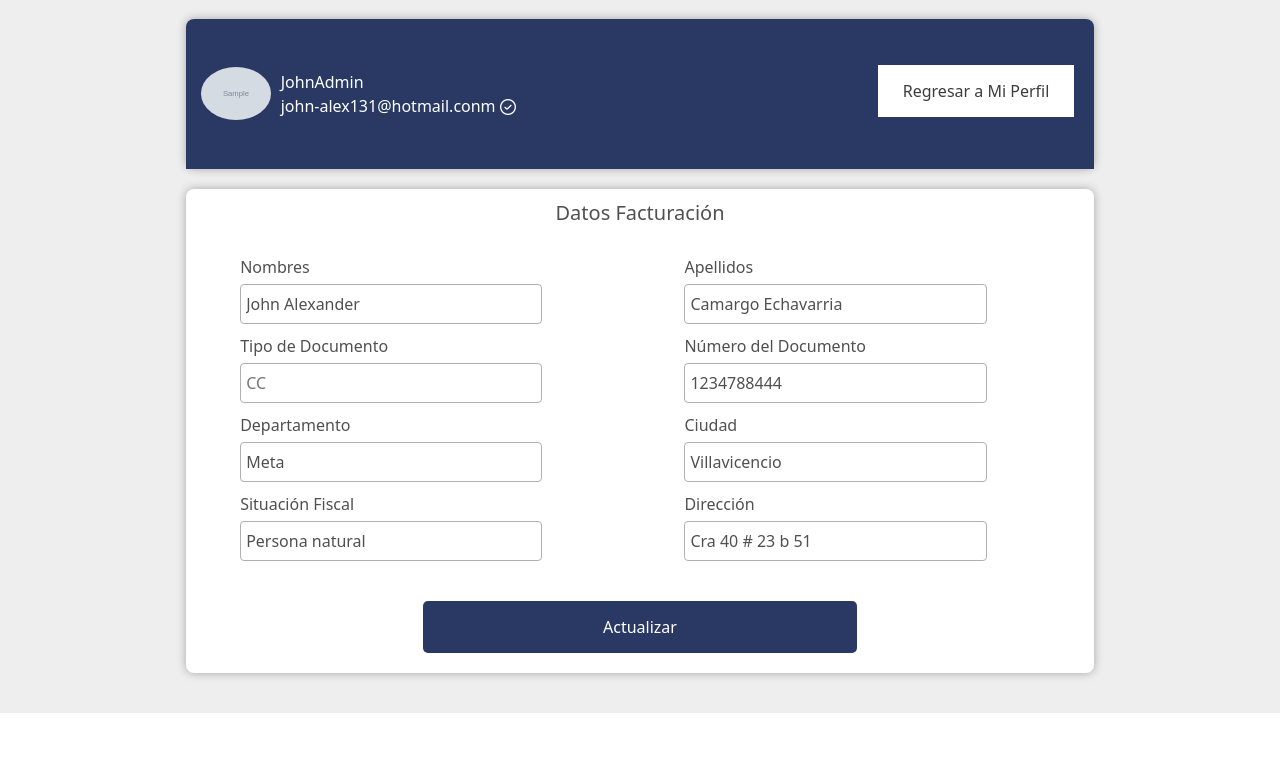
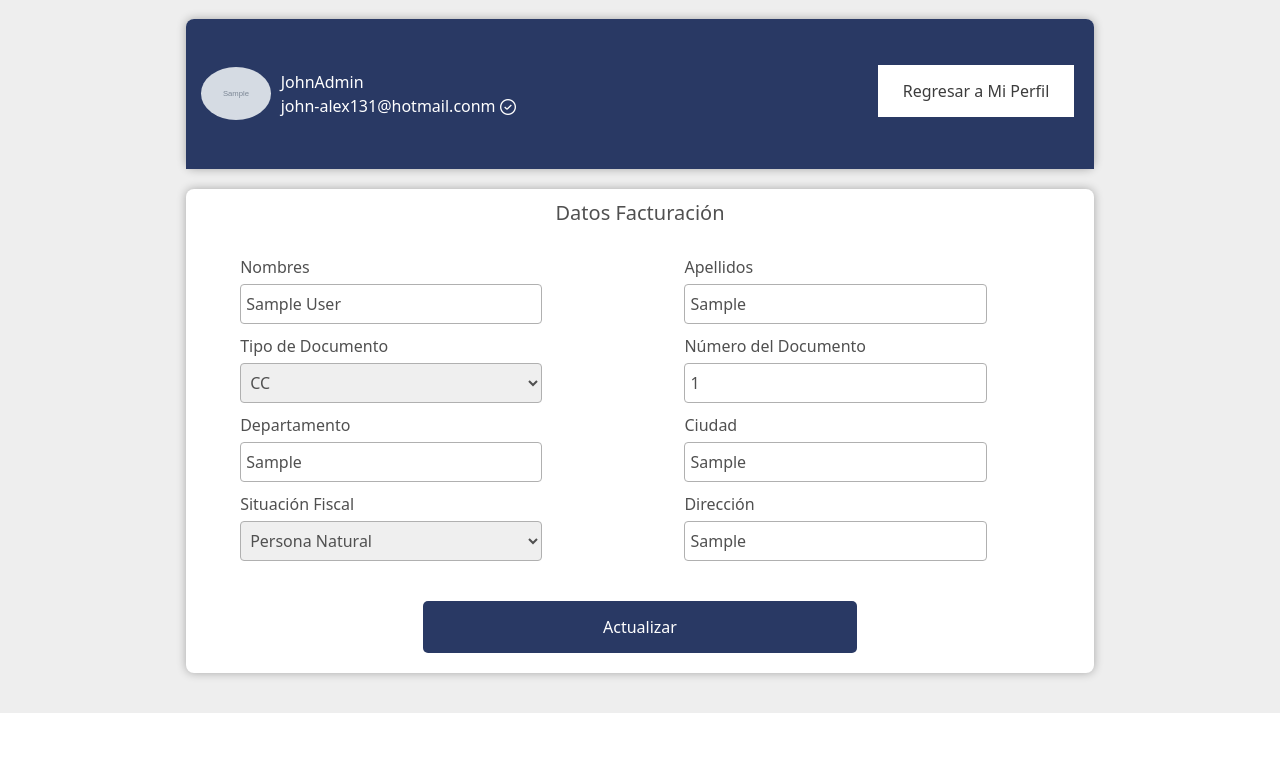
Before and after one commit to JohnCamargo97/VueloYA, a Django app: page /users/perfil/facturacion/editar/1 in a window 1280 px wide. Shown: the part 135-894 px from the top of the page. Run offline with Django 4.2, Linux system fonts and the light colour scheme; a user stored in the database is signed in; data comes from the database, SQL or seed files in the repository; tables that the repository leaves empty hold one stand-in row (values such as "Sample post"); grey boxes marked "Sample" are stand-in pictures.

Commit message:
AC - Borrar facturacion, mejora edicion y creacion factos

```diff
--- a/VueloYA/settings.py
+++ b/VueloYA/settings.py
@@ -136,4 +136,4 @@ AUTHENTICATION_BACKENDS = [
    'django.contrib.auth.backends.ModelBackend',
 ]
 
-ALLOWED_HOSTS = ['192.168.20.20', '127.0.0.1', 'localhost']
+ALLOWED_HOSTS = ['192.168.20.28', '192.168.20.20', '127.0.0.1', 'localhost']
--- a/lib/templates/paginas/resumen.html
+++ b/lib/templates/paginas/resumen.html
@@ -10,4 +10,5 @@
     <small><a href="{% url 'home' %}" style="color: rgb(90, 90, 90);">Regresar al inicio</a></small>
 </div>
 
+
 {% endblock %}
--- a/users/templates/users/facturacion.html
+++ b/users/templates/users/facturacion.html
@@ -7,7 +7,6 @@
 {% block contenido %}
 
 {{form}}
-
 <div class="container-fluid" style="background-color: #eeeeee;">
 
     <div class="container hh-h">
@@ -47,36 +46,40 @@
                             <div class="cc-c">
 
                                 <label class="label-datos-facturacion" for="id_nombre">Nombres</label>
-                                <input class="input-datos-facturacion" type="text" name="nombre" value="John Alexander" maxlength="40" required="" id="id_nombre">
+                                <input class="input-datos-facturacion" type="text" name="nombre" value="{{ form.nombre.value }}" maxlength="40" required="" id="id_nombre">
 
                                 <label class="label-datos-facturacion" for="id_tipoDeDocumento">Tipo de Documento</label>
-                                <input class="input-datos-facturacion" list="tipoDeDocumento" type="text" name="tipoDeDocumento"  maxlength="40" autocomplete="off" placeholder="CC" id="id_tipoDeDocumento">
-                                <datalist id="tipoDeDocumento">
-                                    <option value="Cédula"></option>
-                                    <option value="Tarjeta de Identidad"></option>
-                                </datalist>
+                                <select class="input-datos-facturacion" name="tipoDeDocumento" required id="id_tipoDeDocumento">
+                                    <option value="">---------</option>
+                                    <option value="CC" selected>CC</option>
+                                    <option value="TI">TI</option>
+                                    <option value="Pasaporte">Pasaporte</option>
+                                </select>
 
                                 <label class="label-datos-facturacion" for="id_departamento">Departamento</label>
-                                <input class="input-datos-facturacion" type="text" name="departamento" value="Meta" maxlength="40" required="" id="id_departamento">
+                                <input class="input-datos-facturacion" type="text" name="departamento" value="{{ form.departamento.value }}" maxlength="40" required="" id="id_departamento">
 
                                 <label class="label-datos-facturacion" for="id_situacionFiscal">Situación Fiscal</label>
-                                <input class="input-datos-facturacion" type="text" name="situacionFiscal" value="Persona natural" maxlength="40" required="" id="id_situacionFiscal">
-
+                                <select class="input-datos-facturacion" name="situacionFiscal" required id="id_situacionFiscal">
+                                    <option value="">---------</option>
+                                    <option selected value="Persona Natural">Persona Natural</option>
+                                    <option value="Persona Juridica">Persona Juridica</option>
+                                </select>
                             </div>
 
                             <div class="bb-b">
 
                                 <label class="label-datos-facturacion" for="id_apellido">Apellidos</label>
-                                <input class="input-datos-facturacion" type="text" name="apellido" value="Camargo Echavarria" maxlength="40" required="" id="id_apellido">
+                                <input class="input-datos-facturacion" type="text" name="apellido" value="{{ form.apellido.value }}" maxlength="40" required="" id="id_apellido">
 
                                 <label class="label-datos-facturacion" for="id_nDocumento">Número del Documento</label>
-                                <input class="input-datos-facturacion" type="text" name="nDocumento" value="1234788444" required="" id="id_nDocumento">
+                                <input class="input-datos-facturacion" type="text" name="nDocumento" value="{{ form.nDocumento.value }}" required="" id="id_nDocumento">
 
                                 <label class="label-datos-facturacion" for="id_ciudad">Ciudad</label>
-                                <input class="input-datos-facturacion" type="text" name="ciudad" value="Villavicencio" maxlength="40" required="" id="id_ciudad">
+                                <input class="input-datos-facturacion" type="text" name="ciudad" value="{{ form.ciudad.value }}" maxlength="40" required="" id="id_ciudad">
 
                                 <label class="label-datos-facturacion" for="id_direccion">Dirección</label>
-                                <input class="input-datos-facturacion" type="text" name="direccion" value="Cra 40 # 23 b 51" maxlength="40" required="" id="id_direccion">
+                                <input class="input-datos-facturacion" type="text" name="direccion" value="{{ form.direccion.value }}" maxlength="40" required="" id="id_direccion">
 
                             </div>
 
--- a/users/templates/users/perfil_user.html
+++ b/users/templates/users/perfil_user.html
@@ -98,7 +98,7 @@
 
                             <a class="boton-facturacion-editar" href="{% url 'facturacion_editar' facto.pk %}">Editar</a>
 
-                            <a class="boton-facturacion-borrar"href="{% url 'facturacion_borrar' %}">Borrar</a>
+                            <a class="boton-facturacion-borrar"href="{% url 'facturacion_borrar' facto.pk %}">Borrar</a>
 
                         </div>
 
--- a/users/urls.py
+++ b/users/urls.py
@@ -12,6 +12,6 @@ urlpatterns = [
     path('perfil/personal-info', views.personal_info, name='personal-info'),
     path('perfil/facturacion/crear', views.facturacion_crear , name='facturacion_crear'),
     path('perfil/facturacion/editar/<int:pk>', views.facturacion_editar , name='facturacion_editar'),
-    path('perfil/facturacion/borrar', views.facturacion_borrar , name='facturacion_borrar'),
+    path('perfil/facturacion/borrar/<int:pk>', views.facturacion_borrar , name='facturacion_borrar'),
 
 ]
--- a/users/views.py
+++ b/users/views.py
@@ -117,29 +117,24 @@ def facturacion_editar(request, pk):
                     print ('not valid')
             else:
                 fact_form = userFactForm(instance=facto)
+                print(fact_form)
 
             context = {
                 'form' : fact_form,
             }
             return render (request, 'users/facturacion.html', context)
         else:
-            redirect('perfil_user')
+            return redirect('perfil_user')
     else:
-        redirect('home')
+        return redirect('home')
 
-def facturacion_borrar(request):
-    if request.method == "POST":
-        fact_form = userFactForm(request.POST)
-
-        if fact_form.is_valid():
-            fact_form.save()
+def facturacion_borrar(request, pk):
+    if request.user.is_authenticated:
+        facto = get_object_or_404(userFacturacion, id= pk)
+        if request.user.username == facto.user.username:
+            facto.delete()
             return redirect('perfil_user')
         else:
-            print ('not valid')
+            return redirect('perfil_user')
     else:
-        fact_form = userFactForm()
-
-    context = {
-        'form' : fact_form,
-    }
-    return render (request, 'users/facturacion.html', context)
+        return redirect('home')
```
Also changed, not shown: lib/migrations/0023_alter_uservueloya_genero.py (added), users/migrations/0008_alter_userfacturacion_situacionfiscal_and_more.py (added).
